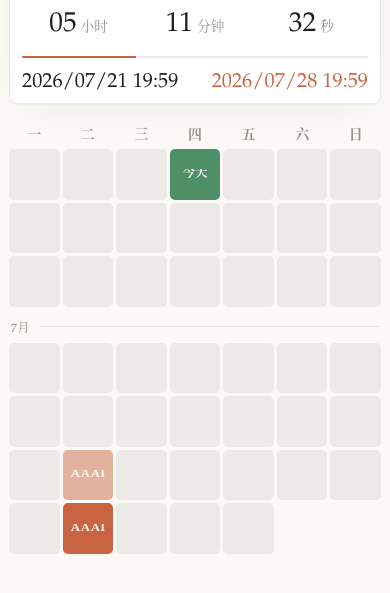
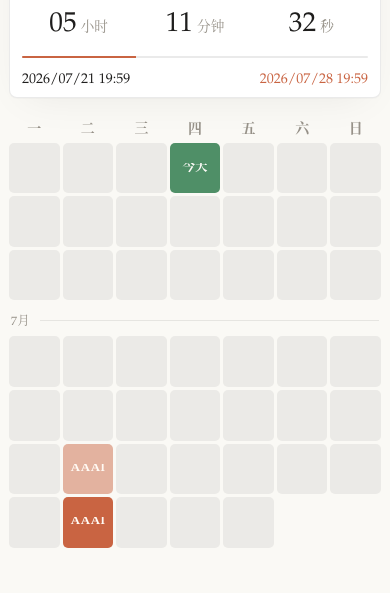
Before and after one commit to kcxain/ddl, a website: page index.html in a window 390 px wide. Shown: the part 165-758 px from the top of the page. Drawn offline with Linux system fonts and the light colour scheme.

Commit message:
fix(mobile): keep deadline timestamps at footer corners on narrow screens
Removed the override that collapsed both timestamps to the left and
reduced narrow-viewport font sizes so abstract + full deadlines fit
side-by-side under 430px.

Co-Authored-By: Claude Opus 4.7 <noreply@anthropic.com>

```diff
--- a/src/styles.css
+++ b/src/styles.css
@@ -378,15 +378,11 @@ footer {
   }
 
   .deadlineTime {
-    font-size: clamp(21px, 5.8vw, 32px);
+    font-size: clamp(15px, 3.8vw, 20px);
   }
 
   .calendarGrid {
     width: 100%;
-    margin-left: 0;
-  }
-
-  .deadlineTime + .deadlineTime {
     margin-left: 0;
   }
 }
@@ -421,7 +417,7 @@ footer {
   }
 
   .deadlineTime {
-    font-size: clamp(19px, 5.2vw, 25px);
+    font-size: clamp(13px, 3.6vw, 17px);
   }
 
   .calendarCell {
```
